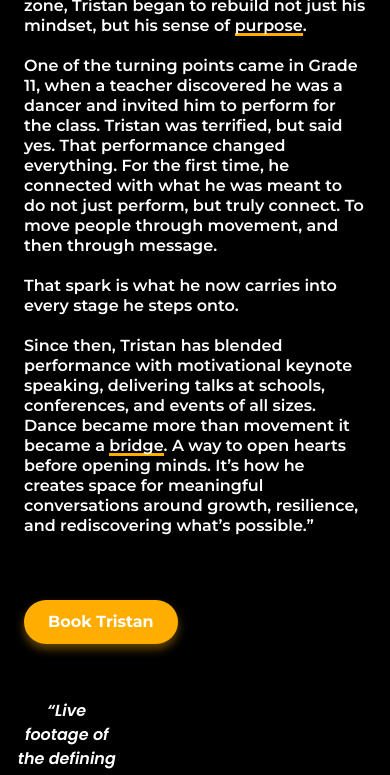
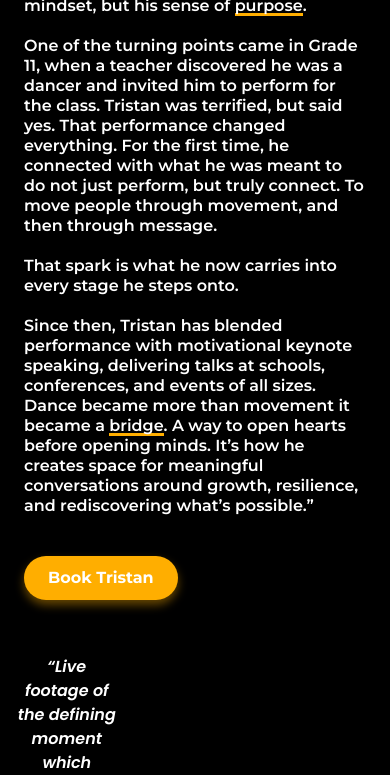
Before and after one commit to SyedKumailAbbas/Tristan, a React (Vite) app: page /about in a window 390 px wide. Shown: the part 1850-2625 px from the top of the page. Built offline with nearby package versions, Linux system fonts and the light colour scheme; no server answers; grey boxes are pictures that could not be loaded.

Commit message:
update mobile

```diff
--- a/src/components/ABOUT/mobile.jsx
+++ b/src/components/ABOUT/mobile.jsx
@@ -38,7 +38,7 @@ export default function Mobile() {
         {/* Paragraph + Video side by side */}
         <div className="mt-6 flex flex-col lg:flex-row gap- w-full">
           {/* Paragraph Text Section */}
-          <div className=" w-full lg:w-[55%] text-white font-[Montserrat] text-[clamp(1rem,2vw,1.1rem)] font-semibold leading-tight tracking-normal  mt-10 lg:mt-20">
+          <div className=" w-full lg:w-[75%] text-white font-[Montserrat] text-[clamp(1rem,2vw,1.1rem)] font-semibold leading-tight tracking-normal  mt-5 lg:mt-10">
             <p className="mb-5">
               “Tristan’s journey began in high school, during one of the darkest
               chapters of his life. The pandemic left him battling anxiety,
@@ -90,11 +90,10 @@ export default function Mobile() {
               }
             `}</style>
 
-      <div className="h-16 lg:h-24"></div> {/* 👈 pushes button downward */}
-
+            {/* Button below paragraphs */}
             <a
               href="/book-Tristan"
-    className="inline-block bg-[#ffae00] text-white font-bold text-base sm:text-lg
+              className="mt-10 inline-block bg-[#ffae00] text-white font-bold text-base sm:text-lg
              px-6 sm:px-7 py-2.5 sm:py-3 rounded-full
              shadow-[0_5px_10px_rgba(255,174,0,0.4)]
              transition-transform duration-200 ease-in-out hover:-translate-y-1"
```
Lines whose indentation alone changed are shown as unchanged.
